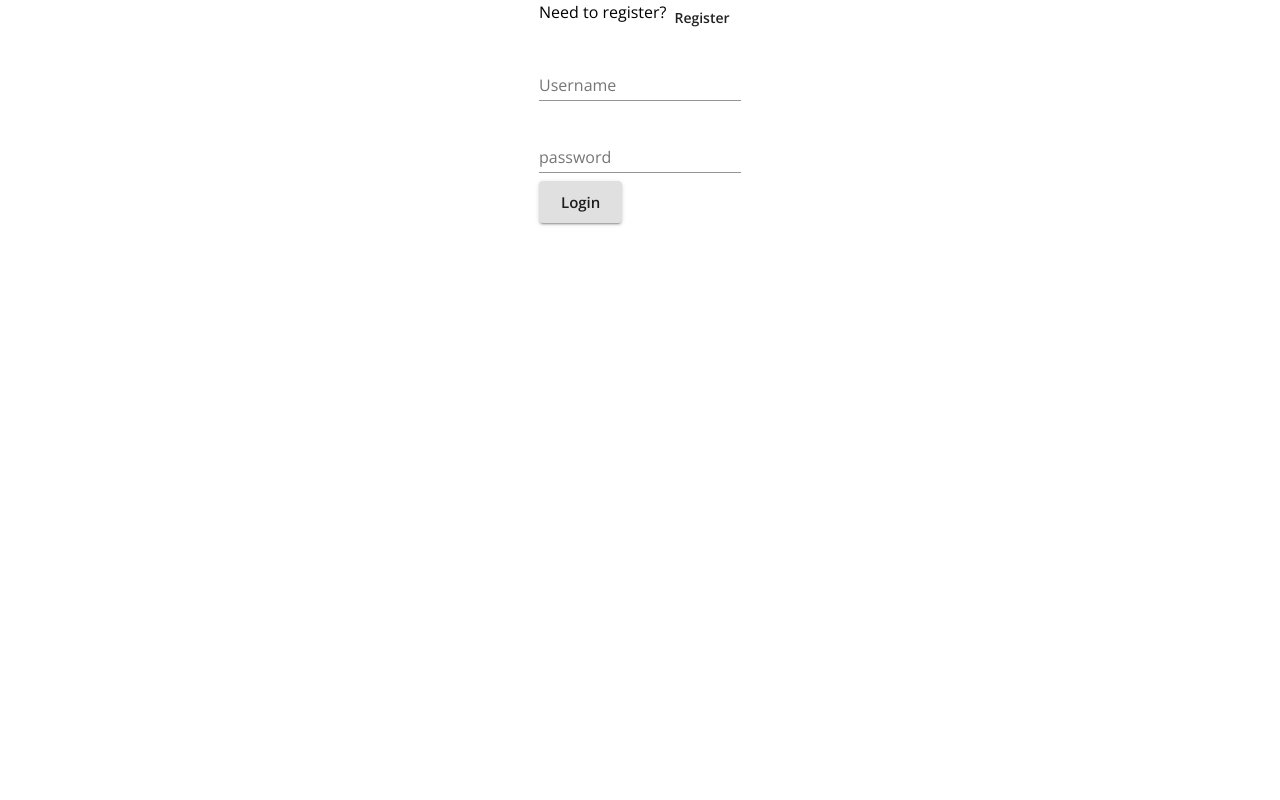
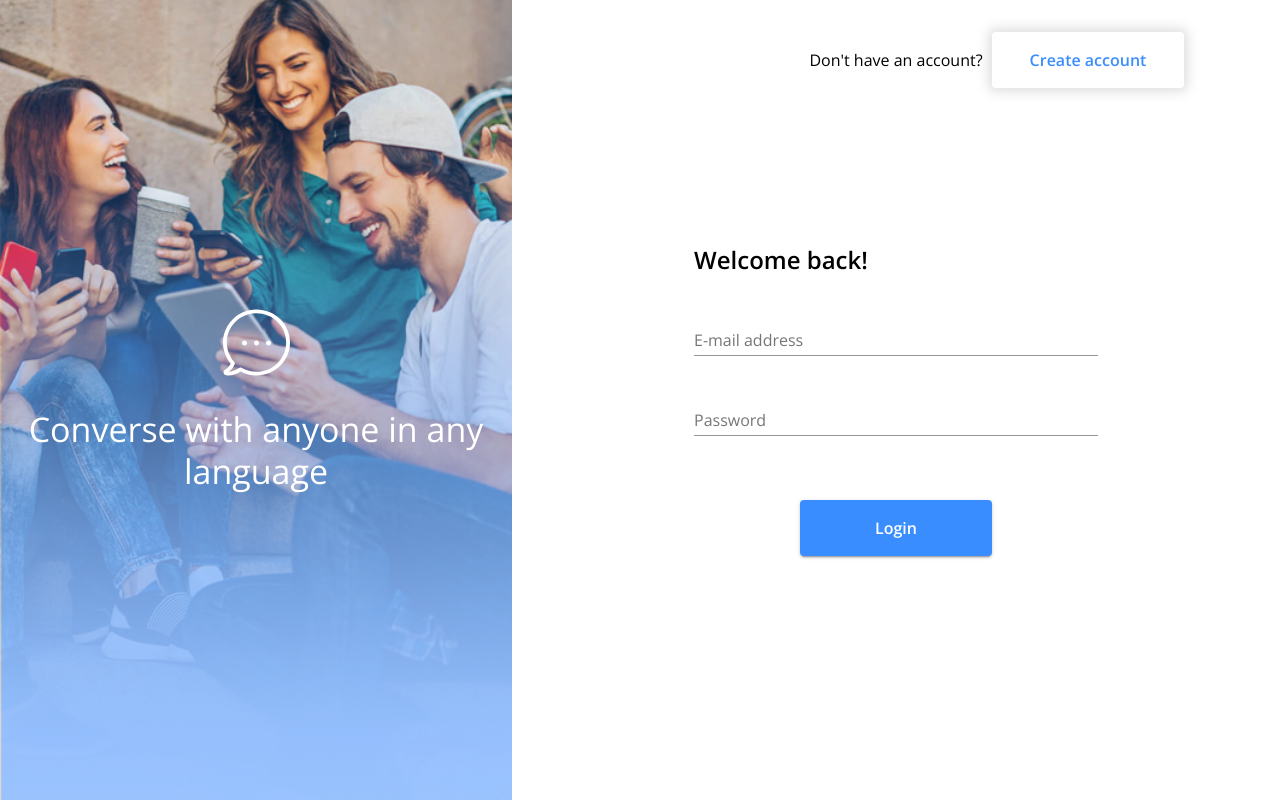
Before and after one commit to briones-gabriel/messenger-app, a React (Create React App) app in the folder client/: page /login in a window 1280 px wide. Built offline with nearby package versions, Linux system fonts and the light colour scheme; no server answers.

Commit message:
Login page UI improvement

```diff
--- a/client/src/Login.js
+++ b/client/src/Login.js
@@ -7,13 +7,66 @@ import {
   Typography,
   Button,
   FormControl,
-  TextField,
+  TextField, Container, Paper, SvgIcon,
 } from "@material-ui/core";
 import { login } from "./store/utils/thunkCreators";
+import {withStyles} from "@material-ui/core/styles";
+import BackgroundImage from "./assets/bg-img.png";
+import Bubble from "./assets/bubble.svg";
+
+const styles = {
+  background: {
+    backgroundImage: `url(${BackgroundImage})`,
+    display: "flex",
+    alignContent: "center",
+    justifyContent: "center",
+    height: "100vh",
+    width: "40vw",
+    backgroundSize: "cover",
+  },
+  imageTitle: {
+    color: "white",
+    marginTop: "2rem",
+  },
+  buttonContainer: {
+    display: "flex",
+    marginTop: "4rem"
+  },
+  button: {
+    width: "12rem",
+    height: "3.5rem",
+    fontFamily: "Open Sans",
+    color: "white",
+    backgroundColor: "#3A8DFF",
+    fontSize: 16,
+  },
+  registerText: {
+    alignItems: "center",
+    top: "3rem",
+    width: "60vw",
+    position: "absolute",
+    textAlign: "center",
+    display: "inline-flex",
+  },
+  register: {
+    color: "#3A8DFF",
+    backgroundColor: "white",
+    boxShadow: "0px 0px 12px 4px rgba(0,0,0,0.125)",
+    position: "fixed",
+    top: "2rem",
+    right: "6rem",
+  },
+  formControl: {
+    marginTop: "2rem",
+  },
+  welcomeMessage: {
+    fontWeight: "bold",
+  }
+};
 
 const Login = (props) => {
   const history = useHistory();
-  const { user, login } = props;
+  const { user, login, classes } = props;
 
   const handleLogin = async (event) => {
     event.preventDefault();
@@ -28,39 +81,50 @@ const Login = (props) => {
   }
 
   return (
-    <Grid container justify="center">
-      <Box>
-        <Grid container item>
-          <Typography>Need to register?</Typography>
-          <Button onClick={() => history.push("/register")}>Register</Button>
+    <Grid container justify="center" direction="row" alignItems="center" height="100vh">
+      <Grid className={classes.background} container>
+        <img src={Bubble} />
+        <Typography variant="h4" className={classes.imageTitle} align="center">
+          Converse with anyone in any language
+        </Typography>
       </Grid>
+      <Box width="60vw">
+        <Grid justify="center" className={classes.registerText}>
+          <Typography>Don't have an account?</Typography>
+          <Button className={[classes.button, classes.register]} onClick={() => history.push("/register")}>
+            Create account
+          </Button>
+        </Grid>
+        <Grid container item justify="center">
           <form onSubmit={handleLogin}>
             <Grid>
+              <Typography variant="h5" className={classes.welcomeMessage}>Welcome back!</Typography>
               <Grid>
-              <FormControl margin="normal" required>
+                <FormControl fullWidth className={classes.formControl} required>
                   <TextField
                       aria-label="username"
-                  label="Username"
+                      label="E-mail address"
                       name="username"
                       type="text"
                   />
                 </FormControl>
-            </Grid>
-            <FormControl margin="normal" required>
+                <FormControl fullWidth className={classes.formControl} required>
                   <TextField
-                label="password"
+                      label="Password"
                       aria-label="password"
                       type="password"
                       name="password"
                   />
                 </FormControl>
-            <Grid>
-              <Button type="submit" variant="contained" size="large">
+              </Grid>
+              <Grid justify="center" className={classes.buttonContainer}>
+                <Button type="submit" variant="contained" color="primary" size="large" className={classes.button}>
                   Login
                 </Button>
               </Grid>
             </Grid>
           </form>
+        </Grid>
       </Box>
     </Grid>
   );
@@ -80,4 +144,4 @@ const mapDispatchToProps = (dispatch) => {
   };
 };
 
-export default connect(mapStateToProps, mapDispatchToProps)(Login);
+export default connect(mapStateToProps, mapDispatchToProps)(withStyles(styles)(Login));
```
Also changed, not shown: client/src/assets/bg-img.png (added), client/src/assets/bubble.svg (added). Lines whose indentation alone changed are shown as unchanged.
